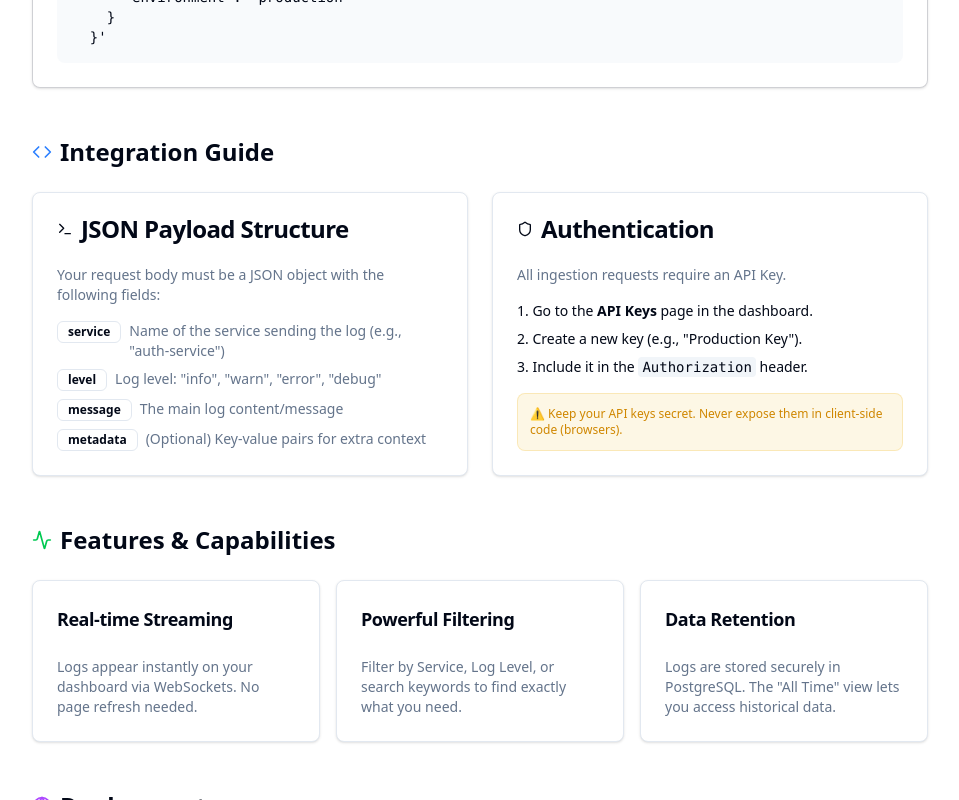
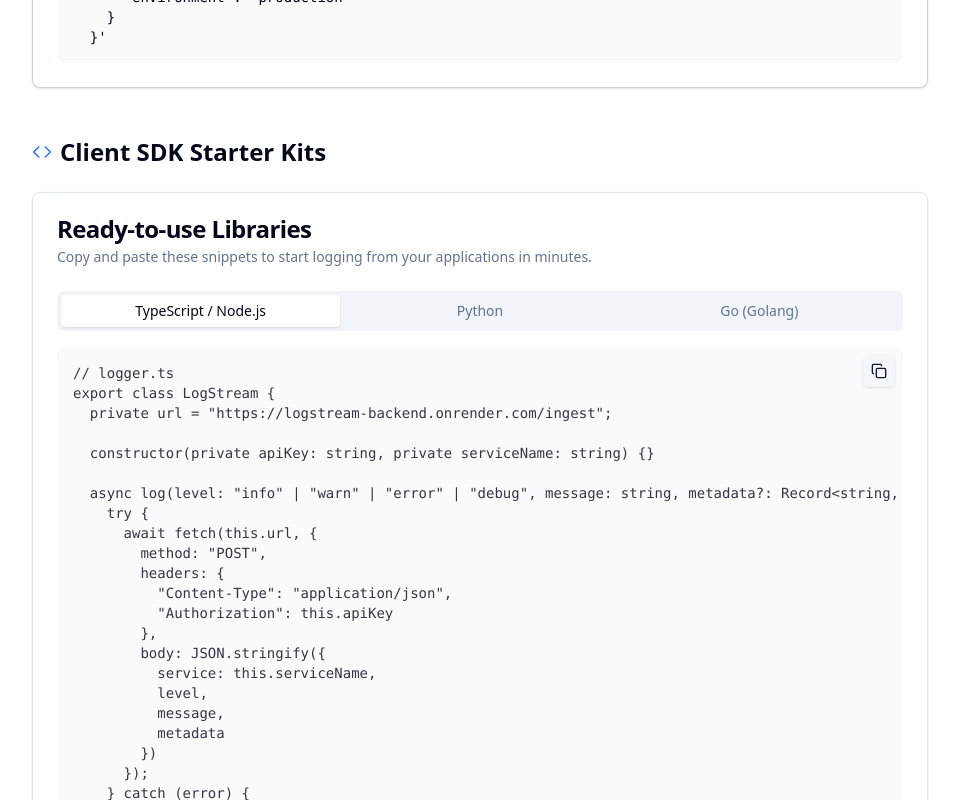
Before and after one commit to davidojo1144/LogStream, a Next.js app in the folder web/: page /docs in a window 1280 px wide. Shown: the part 600-1400 px from the top of the page, without its empty margins (160-1119 px from the left). Built offline with nearby package versions, Linux system fonts and the light colour scheme.

Commit message:
feat: add multi-language SDK starter kits to docs

```diff
--- a/web/package.json
+++ b/web/package.json
@@ -16,6 +16,7 @@
     "@radix-ui/react-popover": "^1.1.15",
     "@radix-ui/react-select": "^2.2.6",
     "@radix-ui/react-slot": "^1.2.4",
+    "@radix-ui/react-tabs": "^1.1.13",
     "@radix-ui/react-toast": "^1.2.15",
     "@types/bcryptjs": "^2.4.6",
     "bcryptjs": "^3.0.3",
--- a/web/src/app/docs/page.tsx
+++ b/web/src/app/docs/page.tsx
@@ -1,11 +1,164 @@
 "use client"
 
 import { motion } from "framer-motion"
-import { ArrowLeft, Book, Code, Terminal, Activity, Shield, Zap, Globe, ArrowRight } from "lucide-react"
+import { ArrowLeft, Book, Code, Terminal, Activity, Shield, Zap, Globe, ArrowRight, Copy, Check } from "lucide-react"
 import Link from "next/link"
 import { Button } from "@/components/ui/button"
 import { Card, CardContent, CardDescription, CardHeader, CardTitle } from "@/components/ui/card"
 import { Badge } from "@/components/ui/badge"
+import { Tabs, TabsContent, TabsList, TabsTrigger } from "@/components/ui/tabs"
+import { useState } from "react"
+
+const SDK_EXAMPLES = {
+  typescript: `// logger.ts
+export class LogStream {
+  private url = "https://logstream-backend.onrender.com/ingest";
+
+  constructor(private apiKey: string, private serviceName: string) {}
+
+  async log(level: "info" | "warn" | "error" | "debug", message: string, metadata?: Record<string, any>) {
+    try {
+      await fetch(this.url, {
+        method: "POST",
+        headers: {
+          "Content-Type": "application/json",
+          "Authorization": this.apiKey
+        },
+        body: JSON.stringify({
+          service: this.serviceName,
+          level,
+          message,
+          metadata
+        })
+      });
+    } catch (error) {
+      console.error("Failed to send log to LogStream:", error);
+    }
+  }
+}
+
+// Usage
+const logger = new LogStream("YOUR_API_KEY", "my-app");
+logger.log("info", "User logged in", { userId: "123" });`,
+
+  python: `# logger.py
+import requests
+import json
+import threading
+
+class LogStream:
+    def __init__(self, api_key, service_name):
+        self.url = "https://logstream-backend.onrender.com/ingest"
+        self.api_key = api_key
+        self.service_name = service_name
+
+    def log(self, level, message, metadata=None):
+        def send():
+            try:
+                payload = {
+                    "service": self.service_name,
+                    "level": level,
+                    "message": message,
+                    "metadata": metadata or {}
+                }
+                requests.post(
+                    self.url,
+                    headers={
+                        "Content-Type": "application/json",
+                        "Authorization": self.api_key
+                    },
+                    data=json.dumps(payload),
+                    timeout=5
+                )
+            except Exception as e:
+                print(f"Failed to send log: {e}")
+
+        # Send asynchronously to avoid blocking main thread
+        threading.Thread(target=send).start()
+
+# Usage
+logger = LogStream("YOUR_API_KEY", "my-python-app")
+logger.log("error", "Database connection failed", {"db_host": "localhost"})`,
+
+  go: `// logger.go
+package main
+
+import (
+	"bytes"
+	"encoding/json"
+	"log"
+	"net/http"
+)
+
+type LogStream struct {
+	ApiKey      string
+	ServiceName string
+	Client      *http.Client
+}
+
+func NewLogStream(apiKey, serviceName string) *LogStream {
+	return &LogStream{
+		ApiKey:      apiKey,
+		ServiceName: serviceName,
+		Client:      &http.Client{},
+	}
+}
+
+func (l *LogStream) Log(level, message string, metadata map[string]string) {
+	go func() {
+		payload := map[string]interface{}{
+			"service":  l.ServiceName,
+			"level":    level,
+			"message":  message,
+			"metadata": metadata,
+		}
+		data, _ := json.Marshal(payload)
+
+		req, _ := http.NewRequest("POST", "https://logstream-backend.onrender.com/ingest", bytes.NewBuffer(data))
+		req.Header.Set("Content-Type", "application/json")
+		req.Header.Set("Authorization", l.ApiKey)
+
+		_, err := l.Client.Do(req)
+		if err != nil {
+			log.Printf("Failed to send log: %v", err)
+		}
+	}()
+}
+
+// Usage
+func main() {
+    logger := NewLogStream("YOUR_API_KEY", "my-go-service")
+    logger.Log("warn", "Cache miss", map[string]string{"key": "user:123"})
+}`
+}
+
+function CodeBlock({ code, language }: { code: string; language: string }) {
+  const [copied, setCopied] = useState(false)
+
+  const copyToClipboard = () => {
+    navigator.clipboard.writeText(code)
+    setCopied(true)
+    setTimeout(() => setCopied(false), 2000)
+  }
+
+  return (
+    <div className="relative group">
+      <div className="absolute right-2 top-2 z-10">
+        <Button
+          variant="secondary"
+          size="icon"
+          className="h-8 w-8 bg-muted/80 backdrop-blur-sm hover:bg-muted"
+          onClick={copyToClipboard}
+        >
+          {copied ? <Check className="h-4 w-4 text-green-500" /> : <Copy className="h-4 w-4" />}
+        </Button>
+      </div>
+      <div className="bg-muted/50 rounded-lg p-4 font-mono text-sm overflow-x-auto">
+        <pre className="text-foreground/80">{code}</pre>
+      </div>
+    </div>
+  )
+}
 
 export default function DocumentationPage() {
   const fadeIn = {
@@ -86,6 +239,47 @@ export default function DocumentationPage() {
           </Card>
         </motion.section>
 
+        {/* Client SDKs */}
+        <motion.section
+          initial="hidden"
+          whileInView="show"
+          viewport={{ once: true }}
+          variants={fadeIn}
+          className="space-y-6"
+        >
+          <div className="flex items-center gap-2">
+            <Code className="w-5 h-5 text-blue-500" />
+            <h2 className="text-2xl font-semibold">Client SDK Starter Kits</h2>
+          </div>
+
+          <Card>
+            <CardHeader>
+              <CardTitle>Ready-to-use Libraries</CardTitle>
+              <CardDescription>
+                Copy and paste these snippets to start logging from your applications in minutes.
+              </CardDescription>
+            </CardHeader>
+            <CardContent>
+              <Tabs defaultValue="typescript" className="w-full">
+                <TabsList className="grid w-full grid-cols-3 mb-4">
+                  <TabsTrigger value="typescript">TypeScript / Node.js</TabsTrigger>
+                  <TabsTrigger value="python">Python</TabsTrigger>
+                  <TabsTrigger value="go">Go (Golang)</TabsTrigger>
+                </TabsList>
+                <TabsContent value="typescript">
+                  <CodeBlock code={SDK_EXAMPLES.typescript} language="typescript" />
+                </TabsContent>
+                <TabsContent value="python">
+                  <CodeBlock code={SDK_EXAMPLES.python} language="python" />
+                </TabsContent>
+                <TabsContent value="go">
+                  <CodeBlock code={SDK_EXAMPLES.go} language="go" />
+                </TabsContent>
+              </Tabs>
+            </CardContent>
+          </Card>
+        </motion.section>
+
         {/* Integration Guide */}
         <motion.section
           initial="hidden"
@@ -113,19 +307,19 @@ export default function DocumentationPage() {
                 </p>
                 <ul className="space-y-2 text-sm">
                   <li className="flex items-start gap-2">
-                    <Badge variant="outline">service</Badge>
+                    <Badge>service</Badge>
                     <span className="text-muted-foreground">Name of the service sending the log (e.g., &quot;auth-service&quot;)</span>
                   </li>
                   <li className="flex items-start gap-2">
-                    <Badge variant="outline">level</Badge>
+                    <Badge>level</Badge>
                     <span className="text-muted-foreground">Log level: &quot;info&quot;, &quot;warn&quot;, &quot;error&quot;, &quot;debug&quot;</span>
                   </li>
                   <li className="flex items-start gap-2">
-                    <Badge variant="outline">message</Badge>
+                    <Badge>message</Badge>
                     <span className="text-muted-foreground">The main log content/message</span>
                   </li>
                   <li className="flex items-start gap-2">
-                    <Badge variant="outline">metadata</Badge>
+                    <Badge>metadata</Badge>
                     <span className="text-muted-foreground">(Optional) Key-value pairs for extra context</span>
                   </li>
                 </ul>
--- /dev/null
+++ b/web/src/components/ui/tabs.tsx
@@ -0,0 +1,55 @@
+"use client"
+
+import * as React from "react"
+import * as TabsPrimitive from "@radix-ui/react-tabs"
+
+import { cn } from "@/lib/utils"
+
+const Tabs = TabsPrimitive.Root
+
+const TabsList = React.forwardRef<
+  React.ElementRef<typeof TabsPrimitive.List>,
+  React.ComponentPropsWithoutRef<typeof TabsPrimitive.List>
+>(({ className, ...props }, ref) => (
+  <TabsPrimitive.List
+    ref={ref}
+    className={cn(
+      "inline-flex h-10 items-center justify-center rounded-md bg-muted p-1 text-muted-foreground",
+      className
+    )}
+    {...props}
+  />
+))
+TabsList.displayName = TabsPrimitive.List.displayName
+
+const TabsTrigger = React.forwardRef<
+  React.ElementRef<typeof TabsPrimitive.Trigger>,
+  React.ComponentPropsWithoutRef<typeof TabsPrimitive.Trigger>
+>(({ className, ...props }, ref) => (
+  <TabsPrimitive.Trigger
+    ref={ref}
+    className={cn(
+      "inline-flex items-center justify-center whitespace-nowrap rounded-sm px-3 py-1.5 text-sm font-medium ring-offset-background transition-all focus-visible:outline-none focus-visible:ring-2 focus-visible:ring-ring focus-visible:ring-offset-2 disabled:pointer-events-none disabled:opacity-50 data-[state=active]:bg-background data-[state=active]:text-foreground data-[state=active]:shadow-sm",
+      className
+    )}
+    {...props}
+  />
+))
+TabsTrigger.displayName = TabsPrimitive.Trigger.displayName
+
+const TabsContent = React.forwardRef<
+  React.ElementRef<typeof TabsPrimitive.Content>,
+  React.ComponentPropsWithoutRef<typeof TabsPrimitive.Content>
+>(({ className, ...props }, ref) => (
+  <TabsPrimitive.Content
+    ref={ref}
+    className={cn(
+      "mt-2 ring-offset-background focus-visible:outline-none focus-visible:ring-2 focus-visible:ring-ring focus-visible:ring-offset-2",
+      className
+    )}
+    {...props}
+  />
+))
+TabsContent.displayName = TabsPrimitive.Content.displayName
+
+export { Tabs, TabsList, TabsTrigger, TabsContent }
```
Also changed, not shown: 1 other file (tests, documents, lock files or other folders).
